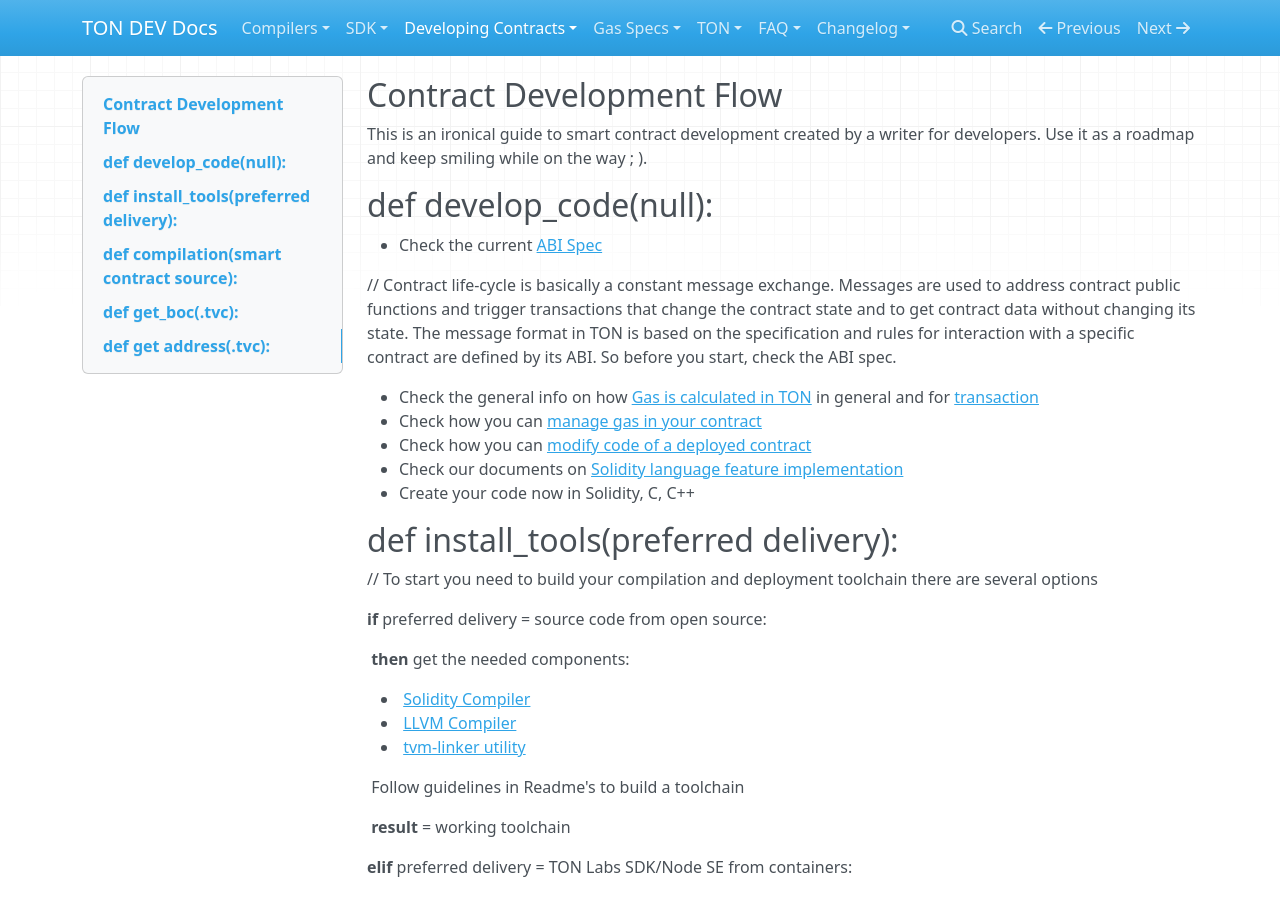
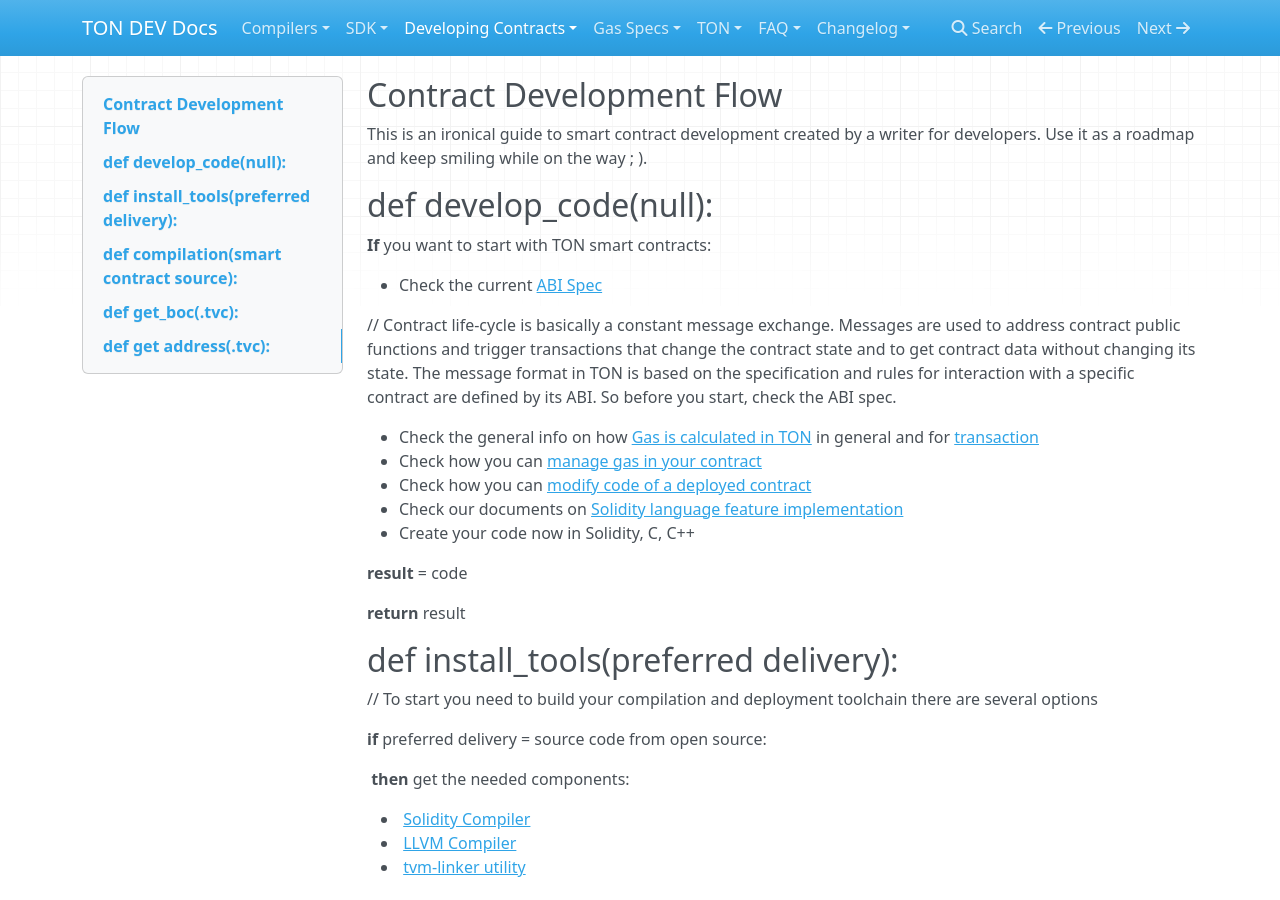
Before and after one commit to vird/public_documentation, an MkDocs documentation site: the page built from docs/Smart Contract Lore/Contract Development Flow.md, in a window 1280 px wide and 900 px high. Built offline with MkDocs 1.6.1, drawn with Linux system fonts in a browser that asks for light colours; nearby versions of some CDN libraries.

Commit message:
Update Contract Development Flow.md

```diff
--- a/docs/Smart Contract Lore/Contract Development Flow.md
+++ b/docs/Smart Contract Lore/Contract Development Flow.md
@@ -5,6 +5,8 @@
 This is an ironical guide to smart contract development created by a writer for developers. Use it as a roadmap and keep smiling while on the way ; ).
 
 ## def develop_code(null):
+
+**If** you want to start with TON smart contracts:
 
 - Check the current [ABI Spec]()
 
@@ -15,6 +17,10 @@ This is an ironical guide to smart contract development created by a writer for
 - Check how you can [modify code of a deployed contract]()
 - Check our documents on [Solidity language feature implementation](Compilers/Solidity Compiler/Solidity Support Status)
 - Create your code now in Solidity, C, C++
+
+**result** = code
+
+**return** result
 
 ## def install_tools(preferred delivery):
 
```
